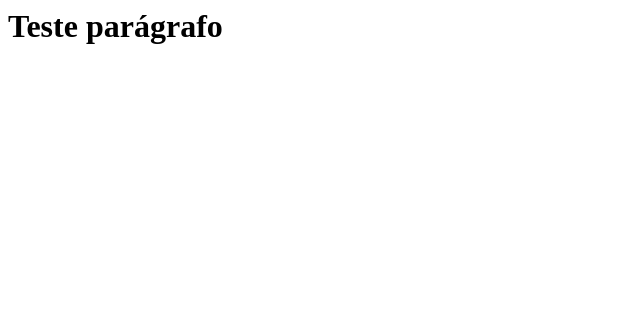
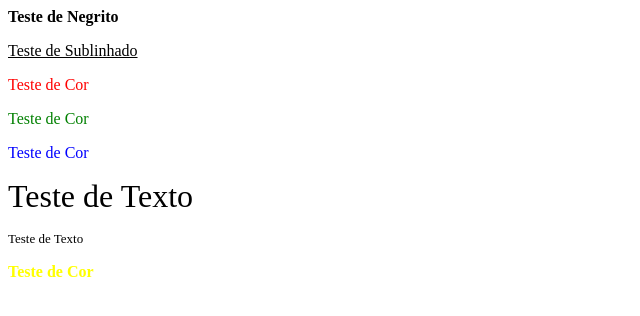
Before and after one commit to joaov140/Projeto-Curriculum, a plain HTML site: page index.html in a window 1280 px wide. Shown: the whole page, without its empty margins (0-640 px from the left). Drawn offline with Linux system fonts and the light colour scheme.

Commit message:
Versão - 23\10\24 - 11h 20m

```diff
--- a/index.html
+++ b/index.html
@@ -1,10 +1,17 @@
-<html lang="en">
+<html lang="pt-BR">
 <head>
     <meta charset="UTF-8">
     <meta name="viewport" content="width=device-width, initial-scale=1.0">
-    <title>Document</title>
+    <title>Olá Bem Vindo</title>
 </head>
 <body>
-<H1>Teste parágrafo</H1>
+<p><strong>Teste de Negrito</strong></p> <!--Texto em Negrito-->
+<p><u>Teste de Sublinhado</u></p> <!--Paragrafo com Sublinhado-->
+<p><font color="red">Teste de Cor</font></p> <!--Texto em Vermelho-->
+<p><font color="green">Teste de Cor</font></p> <!--Texto em Verde-->
+<p><font color="blue">Teste de Cor</font></p> <!--Texto em Azul-->
+<p><font size="6">Teste de Texto</font></p> <!--Texto em Tamanho Grande-->
+<p><font size="2">Teste de Texto</font></p> <!--Texto em Tamanho Pequeno-->
+<p><strong><font color="yellow">Teste de Cor</font></strong></p> <!--Texto em Amarelo-->
 </body>
 </html>
```
